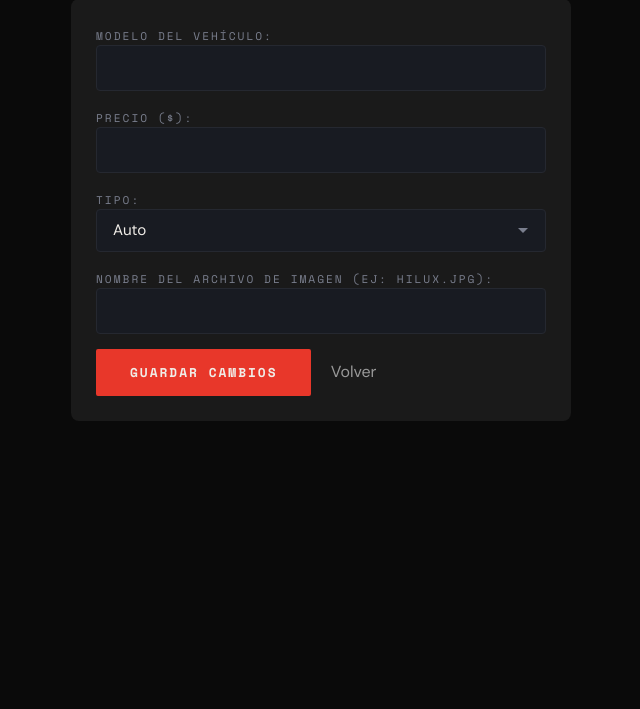
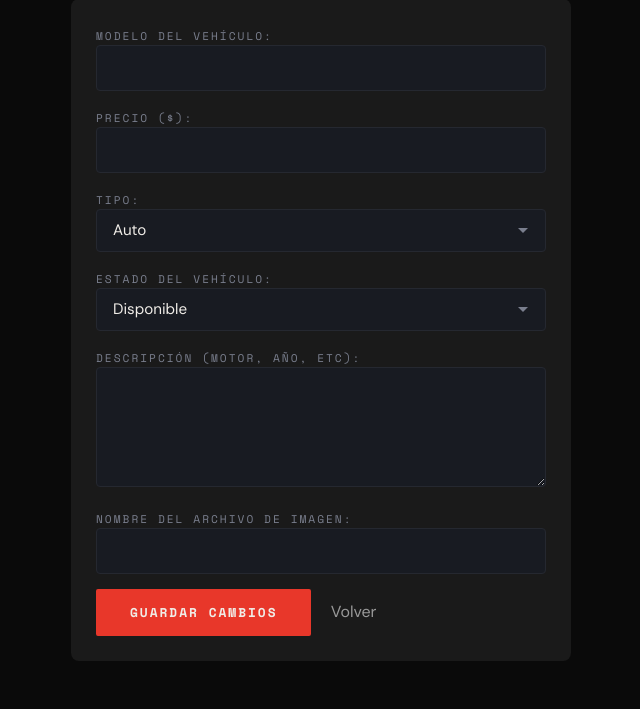
Before and after one commit to Fidelitas-Ambiente-Web-Cliente-Servidor/sc502-vn-proyecto2026-grupo7, a PHP site: page /editar.php in a window 1280 px wide. Shown: the part 210-919 px from the top of the page, without its empty margins (319-959 px from the left). Before the commit the page ends 631 px from the top, so only its background shows below. Run offline with PHP 8.4, Linux system fonts and the light colour scheme; the visitor is signed in with stand-in values (Sample User, id 1); data that the repository does not hold is empty.

Commit message:
Cambios y final
Cambios finales

```diff
--- a/sc502-vn-Avance2/concesionario/editar.php
+++ b/sc502-vn-Avance2/concesionario/editar.php
@@ -20,10 +20,13 @@ if ($_SERVER["REQUEST_METHOD"] == "POST") {
     $precio = $_POST['precio'];
     $tipo = $_POST['tipo'];
     $imagen = $_POST['imagen'];
+    $descripcion = $_POST['descripcion']; // Agregada la 's'
+    $estado = $_POST['estado'];
 
-    $sql = "UPDATE vehiculos SET nombre_modelo=?, precio=?, tipo=?, imagen=? WHERE id=?";
+    // SQL actualizado con 'descripcion'
+    $sql = "UPDATE vehiculos SET nombre_modelo=?, precio=?, tipo=?, imagen=?, descripcion=?, estado=? WHERE id=?";
     $stmt = $conn->prepare($sql);
-    $stmt->bind_param("sdssi", $modelo, $precio, $tipo, $imagen, $id);
+    $stmt->bind_param("sdssssi", $modelo, $precio, $tipo, $imagen, $descripcion, $estado, $id);
 
     if ($stmt->execute()) {
         header("Location: inventario.php");
@@ -41,26 +44,36 @@ if ($_SERVER["REQUEST_METHOD"] == "POST") {
 </head>
 <body>
     <div class="page-header">
-        <h2>Editar Vehículo: <?php echo htmlspecialchars($v['nombre_modelo']); ?></h2>
+        <h2>Editar Vehículo: <?php echo htmlspecialchars($v['nombre_modelo'] ?? ''); ?></h2>
     </div>
     <main class="page-content">
         <form method="POST" style="max-width: 500px; margin: auto; background: #1a1a1a; padding: 25px; border-radius: 8px;">
             <input type="hidden" name="id" value="<?php echo $v['id']; ?>">
 
             <label>Modelo del Vehículo:</label>
-            <input type="text" name="nombre_modelo" value="<?php echo htmlspecialchars($v['nombre_modelo']); ?>" required style="width: 100%; margin-bottom: 15px;">
+            <input type="text" name="nombre_modelo" value="<?php echo htmlspecialchars($v['nombre_modelo'] ?? ''); ?>" required style="width: 100%; margin-bottom: 15px;">
 
             <label>Precio ($):</label>
-            <input type="number" name="precio" value="<?php echo $v['precio']; ?>" required style="width: 100%; margin-bottom: 15px;">
+            <input type="number" name="precio" value="<?php echo $v['precio'] ?? ''; ?>" required style="width: 100%; margin-bottom: 15px;">
 
             <label>Tipo:</label>
             <select name="tipo" style="width: 100%; margin-bottom: 15px;">
-                <option value="auto" <?php if($v['tipo']=='auto') echo 'selected'; ?>>Auto</option>
-                <option value="moto" <?php if($v['tipo']=='moto') echo 'selected'; ?>>Moto</option>
+                <option value="auto" <?php if(($v['tipo'] ?? '') == 'auto') echo 'selected'; ?>>Auto</option>
+                <option value="moto" <?php if(($v['tipo'] ?? '') == 'moto') echo 'selected'; ?>>Moto</option>
             </select>
 
-            <label>Nombre del archivo de imagen (ej: hilux.jpg):</label>
-            <input type="text" name="imagen" value="<?php echo htmlspecialchars($v['imagen']); ?>" required style="width: 100%; margin-bottom: 15px;">
+            <label>Estado del Vehículo:</label>
+            <select name="estado" style="width: 100%; margin-bottom: 15px;">
+                <option value="Disponible" <?php if(($v['estado'] ?? '') == 'Disponible') echo 'selected'; ?>>Disponible</option>
+                <option value="Vendido" <?php if(($v['estado'] ?? '') == 'Vendido') echo 'selected'; ?>>Vendido</option>
+                <option value="Reservado" <?php if(($v['estado'] ?? '') == 'Reservado') echo 'selected'; ?>>Reservado</option>
+            </select>
+
+            <label>Descripción (Motor, Año, etc):</label>
+            <textarea name="descripcion" required style="width: 100%; margin-bottom: 15px; height: 80px;"><?php echo htmlspecialchars($v['descripcion'] ?? ''); ?></textarea>
+
+            <label>Nombre del archivo de imagen:</label>
+            <input type="text" name="imagen" value="<?php echo htmlspecialchars($v['imagen'] ?? ''); ?>" required style="width: 100%; margin-bottom: 15px;">
 
             <button type="submit" class="boton">Guardar Cambios</button>
             <a href="inventario.php" style="color: #999; margin-left: 15px;">Volver</a>
```
Also changed, not shown: sc502-vn-Avance2/concesionario/inventario.php (+64 -45 lines).
